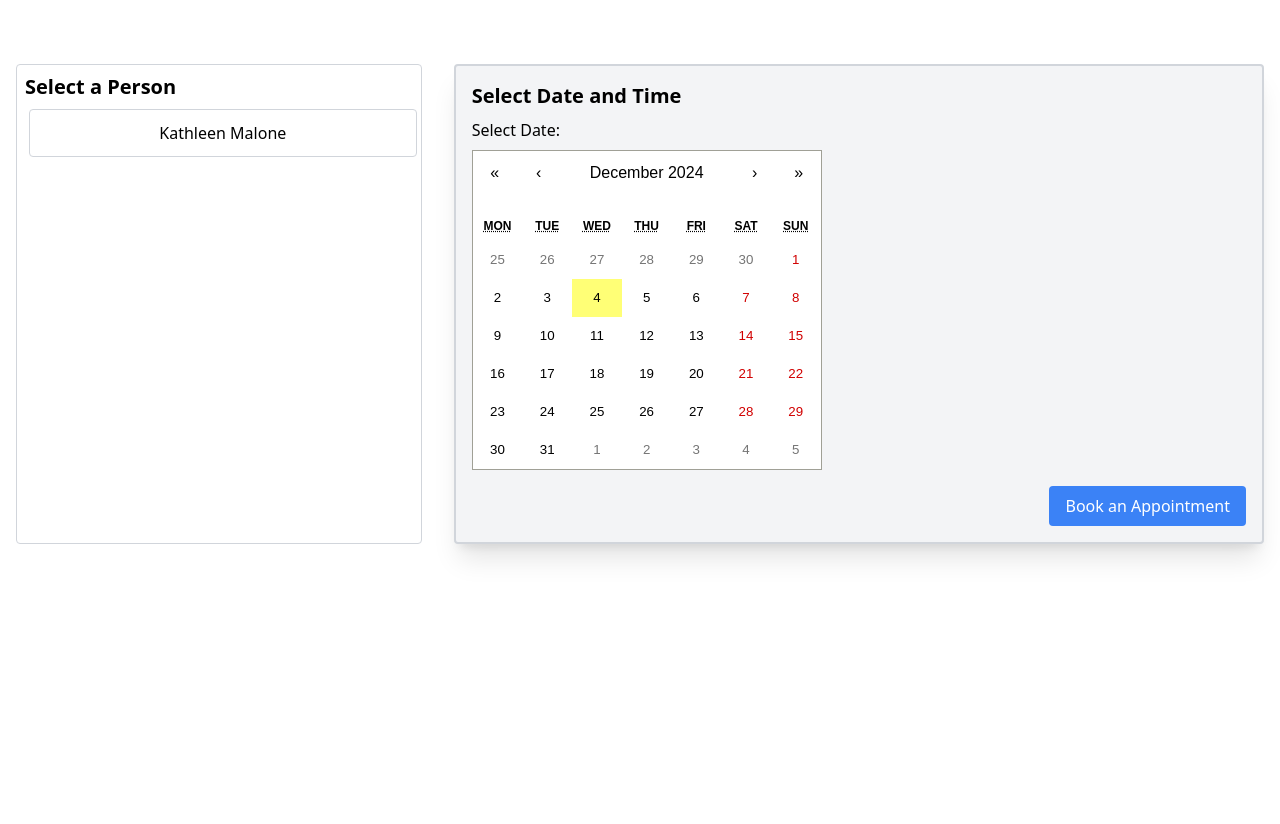
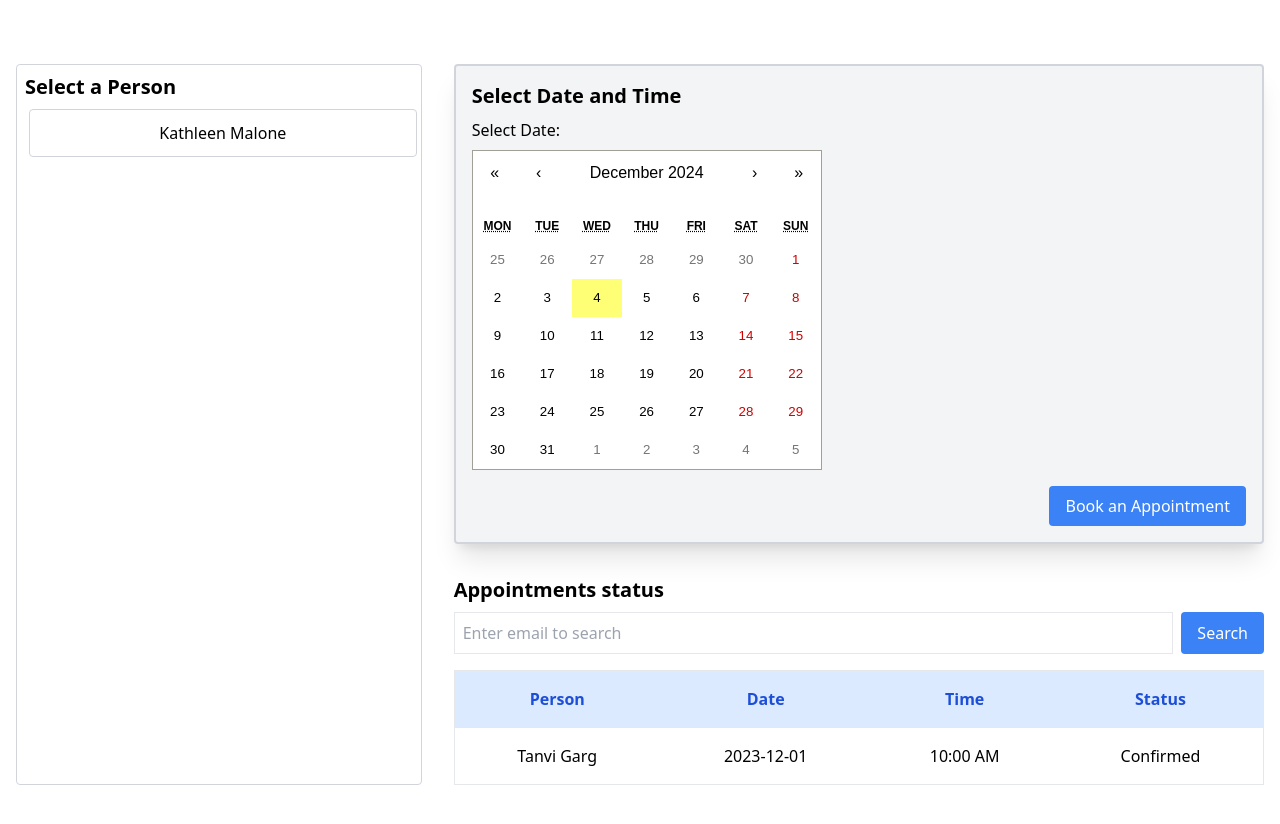
Before and after one commit to tgarg912/project3, a Next.js app: page / in a window 1280 px wide. Shown: the top 824 px of the page. Before the commit the page ends 800 px from the top, so only its background shows below. Built offline with nearby package versions, Linux system fonts and the light colour scheme.

Commit message:
Appointments Status UI

```diff
--- a/pages/index.js
+++ b/pages/index.js
@@ -39,6 +39,57 @@ export default function Home() {
                 </button>
               </div>
             </div>
+            <div className="mt-8">
+              <h2 className="text-xl font-semibold mb-2">Appointments status</h2>
+
+              <div className="flex mb-4">
+                <input
+                  type="email"
+                  placeholder="Enter email to search"
+                  className="border p-2 flex-grow"
+                />
+                <button
+                  className="bg-blue-500 text-white px-4 py-2 ml-2 rounded hover:bg-blue-600"
+                >
+                  Search
+                </button>
+              </div>
+
+              <table className="w-full border border-collapse">
+                <thead>
+                  <tr className="bg-blue-100">
+                    <th className="p-4 text-blue-700">Person</th>
+                    <th className="p-4 text-blue-700">Date</th>
+                    <th className="p-4 text-blue-700">Time</th>
+                    <th className="p-4 text-blue-700">Status</th>
+                  </tr>
+                </thead>
+                <tbody>
+                  <tr className="border-t">
+                    <td className="p-4">
+                      <div className="flex justify-center">
+                          Tanvi Garg
+                      </div>
+                    </td>
+                    <td className="p-4">
+                      <div className="flex justify-center">
+                        2023-12-01
+                      </div>
+                    </td>
+                    <td className="p-4">
+                      <div className="flex justify-center">
+                        10:00 AM
+                      </div>
+                    </td>
+                    <td className="p-4 text-center">
+                      Confirmed
+                    </td>
+                  </tr>
+
+                </tbody>
+              </table>
+            </div>
+
           </div>
         </div>
       </div>
```
